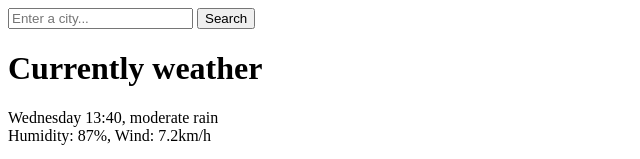
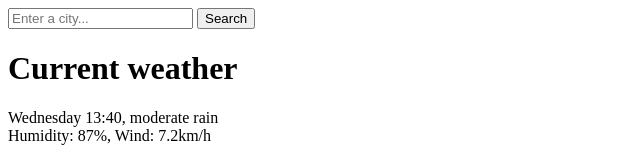
Before and after one commit to jeehalways/weather-project-app, a plain HTML site: page index.html in a window 1280 px wide. Shown: the top 159 px of the page, without its empty margins (0-640 px from the left). Drawn offline with Linux system fonts and the light colour scheme.

Commit message:
Updated the h1 of the HTML file

```diff
--- a/index.html
+++ b/index.html
@@ -14,7 +14,7 @@
     </header>
     <main>
       <div>
-        <h1>Currently weather</h1>
+        <h1>Current weather</h1>
         <p>
           Wednesday 13:40, moderate rain
           <br />
```
